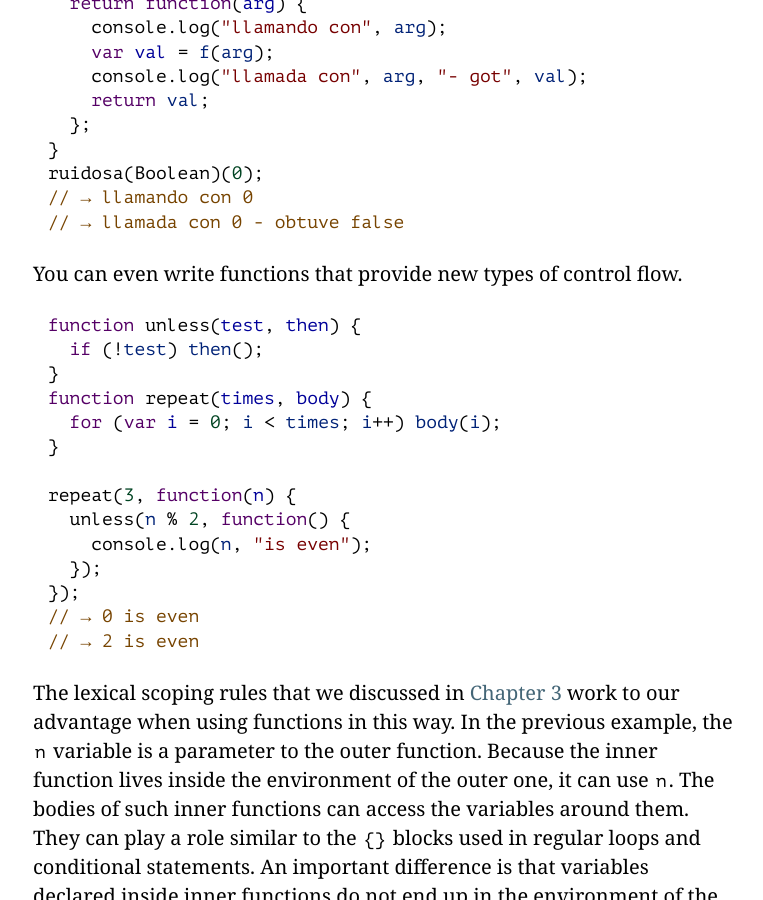
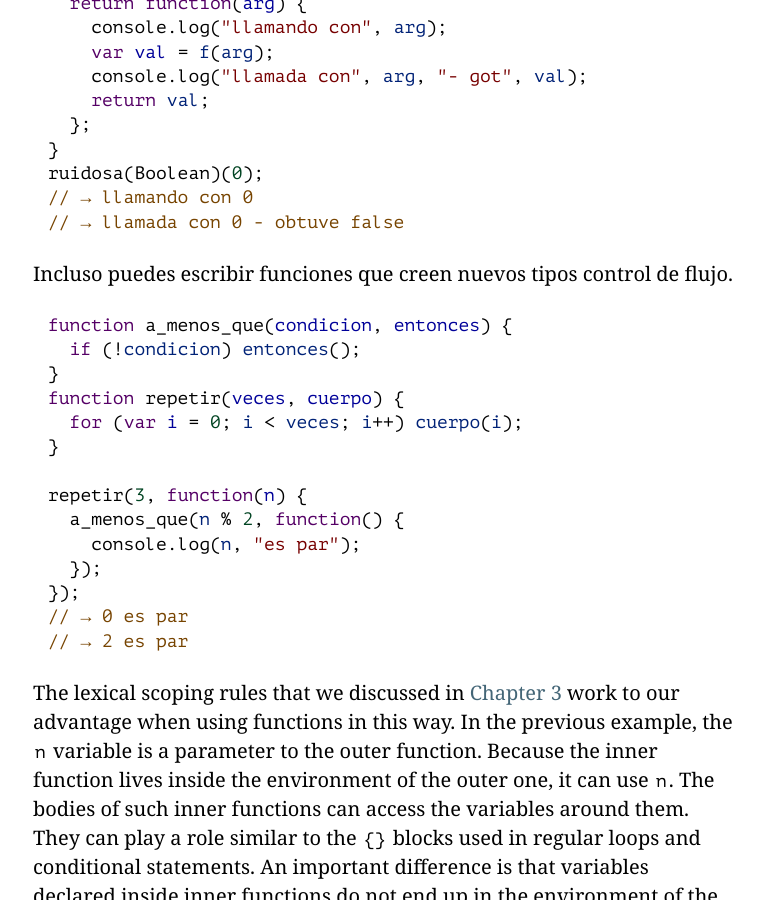
Before and after one commit to hectorip/Eloquent-JavaScript-ES-online, a Jekyll site: the page chapters/05_higher_order.html, which Jekyll copies as it is, in a window 1280 px wide and 900 px high, scrolled down 5642 px. Shown: the whole window, without its empty margins (257-1020 px from the left). Built offline with Jekyll 4.4.1, drawn with Linux system fonts in a browser that asks for light colours; nearby versions of some CDN libraries; library files that are not in the unit come from our copies.

Commit message:
Funciónes que pueden servir como control de flujo

```diff
--- a/chapters/05_higher_order.html
+++ b/chapters/05_higher_order.html
@@ -225,21 +225,21 @@ puedes tener funciones que creen nuevas funciones.</p>
 <span class="cm-variable">ruidosa</span>(<span class="cm-variable">Boolean</span>)(<span class="cm-number">0</span>);
 <span class="cm-comment">// → llamando con 0</span>
 <span class="cm-comment">// → llamada con 0 - obtuve false</span></pre>
-<p><a class=p_ident id="p_2qBy/XBHVa" href="#p_2qBy/XBHVa"></a>You can even write functions that provide new types of control flow.</p>
-<pre data-language="javascript" class="snippet cm-s-default"><a class=c_ident id="c_IiJsXvslVu" href="#c_IiJsXvslVu"></a><span class="cm-keyword">function</span> <span class="cm-variable">unless</span>(<span class="cm-def">test</span>, <span class="cm-def">then</span>) {
-  <span class="cm-keyword">if</span> (<span class="cm-operator">!</span><span class="cm-variable-2">test</span>) <span class="cm-variable-2">then</span>();
+<p><a class=p_ident id="p_drvd7ppCfZ" href="#p_drvd7ppCfZ"></a>Incluso puedes escribir funciones que creen nuevos tipos control de flujo.</p>
+<pre data-language="javascript" class="snippet cm-s-default"><a class=c_ident id="c_6kJDoqCIiQ" href="#c_6kJDoqCIiQ"></a><span class="cm-keyword">function</span> <span class="cm-variable">a_menos_que</span>(<span class="cm-def">condicion</span>, <span class="cm-def">entonces</span>) {
+  <span class="cm-keyword">if</span> (<span class="cm-operator">!</span><span class="cm-variable-2">condicion</span>) <span class="cm-variable-2">entonces</span>();
 }
-<span class="cm-keyword">function</span> <span class="cm-variable">repeat</span>(<span class="cm-def">times</span>, <span class="cm-def">body</span>) {
-  <span class="cm-keyword">for</span> (<span class="cm-keyword">var</span> <span class="cm-def">i</span> <span class="cm-operator">=</span> <span class="cm-number">0</span>; <span class="cm-variable-2">i</span> <span class="cm-operator">&lt;</span> <span class="cm-variable-2">times</span>; <span class="cm-variable-2">i</span><span class="cm-operator">++</span>) <span class="cm-variable-2">body</span>(<span class="cm-variable-2">i</span>);
+<span class="cm-keyword">function</span> <span class="cm-variable">repetir</span>(<span class="cm-def">veces</span>, <span class="cm-def">cuerpo</span>) {
+  <span class="cm-keyword">for</span> (<span class="cm-keyword">var</span> <span class="cm-def">i</span> <span class="cm-operator">=</span> <span class="cm-number">0</span>; <span class="cm-variable-2">i</span> <span class="cm-operator">&lt;</span> <span class="cm-variable-2">veces</span>; <span class="cm-variable-2">i</span><span class="cm-operator">++</span>) <span class="cm-variable-2">cuerpo</span>(<span class="cm-variable-2">i</span>);
 }
 
-<span class="cm-variable">repeat</span>(<span class="cm-number">3</span>, <span class="cm-keyword">function</span>(<span class="cm-def">n</span>) {
-  <span class="cm-variable">unless</span>(<span class="cm-variable-2">n</span> <span class="cm-operator">%</span> <span class="cm-number">2</span>, <span class="cm-keyword">function</span>() {
-    <span class="cm-variable">console</span>.<span class="cm-property">log</span>(<span class="cm-variable-2">n</span>, <span class="cm-string">"is even"</span>);
+<span class="cm-variable">repetir</span>(<span class="cm-number">3</span>, <span class="cm-keyword">function</span>(<span class="cm-def">n</span>) {
+  <span class="cm-variable">a_menos_que</span>(<span class="cm-variable-2">n</span> <span class="cm-operator">%</span> <span class="cm-number">2</span>, <span class="cm-keyword">function</span>() {
+    <span class="cm-variable">console</span>.<span class="cm-property">log</span>(<span class="cm-variable-2">n</span>, <span class="cm-string">"es par"</span>);
   });
 });
-<span class="cm-comment">// → 0 is even</span>
-<span class="cm-comment">// → 2 is even</span></pre>
+<span class="cm-comment">// → 0 es par</span>
+<span class="cm-comment">// → 2 es par</span></pre>
 <p><a class=p_ident id="p_i6rGSdWQvz" href="#p_i6rGSdWQvz"></a>The lexical scoping
 rules that we discussed in <a href="03_functions.html#scoping">Chapter 3</a>
 work to our advantage when using functions in this way. In the previous example, the <code>n</code> variable is a parameter to the outer function.
```
Also changed, not shown: 1 other file.
